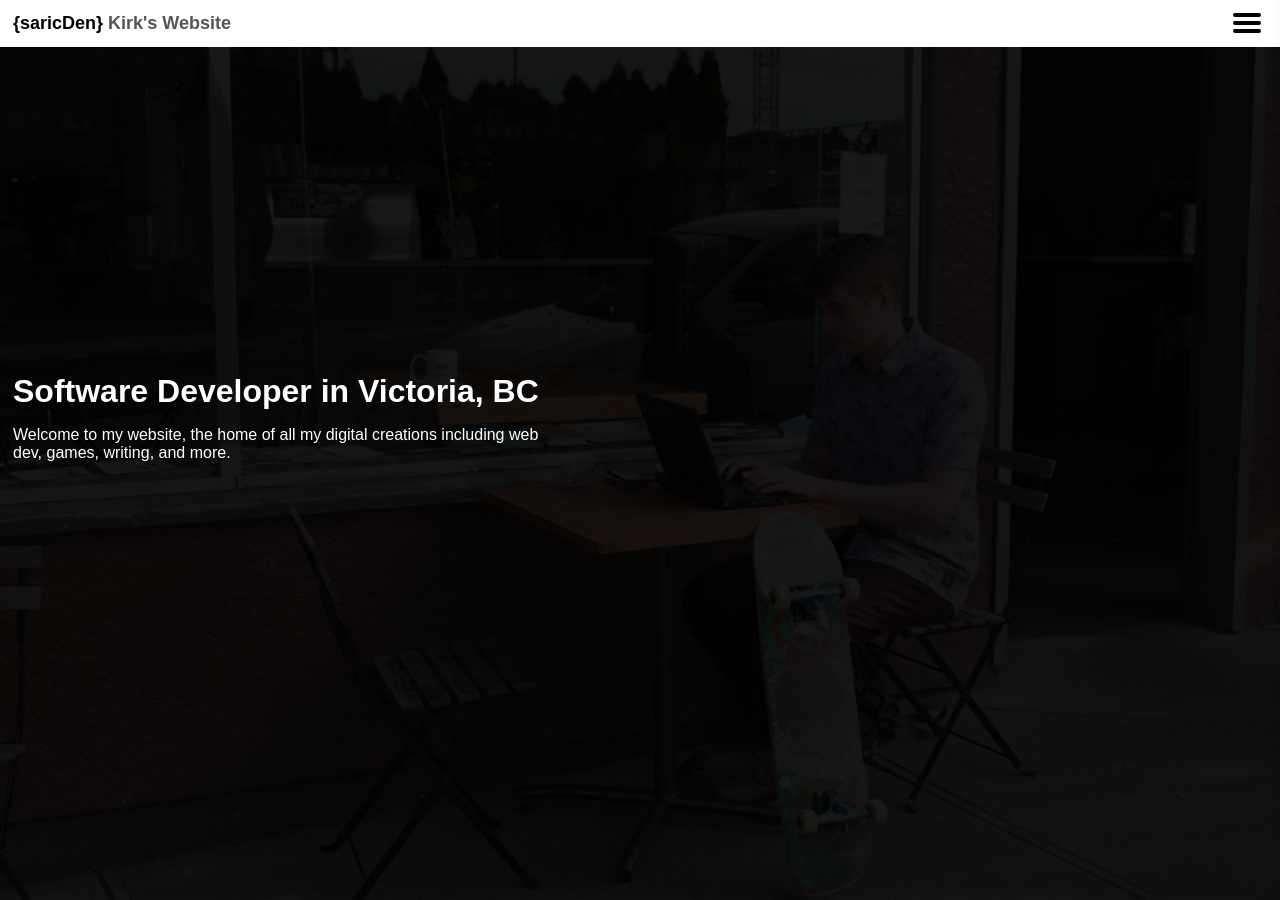
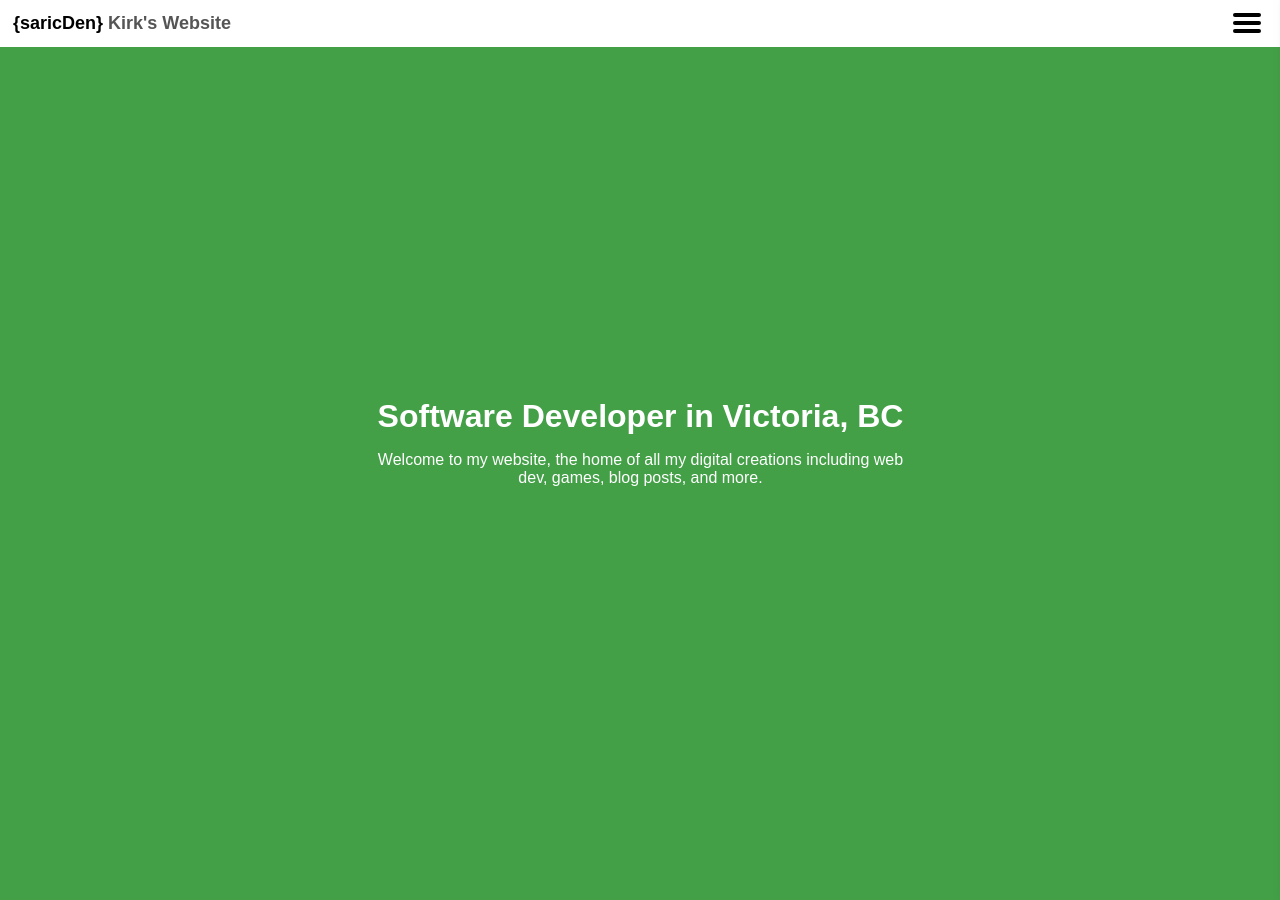
Before and after one commit to saricden/saricden.com, a Jekyll site: the page built from index.html, in a window 1280 px wide. Built offline with Jekyll 4.4.1, drawn with Linux system fonts in a browser that asks for light colours.

Commit message:
Updates homepage style.

```diff
--- a/index.html
+++ b/index.html
@@ -3,8 +3,8 @@
 title: saricDen - Software Developer in Victoria, BC
 ---
 <main id="home">
-  <div class="titlebox">
+  <div class="vcenter">
     <h1>Software Developer in Victoria, BC</h1>
-    <p>Welcome to my website, the home of all my digital creations including web dev, games, writing, and more.</p>
+    <p>Welcome to my website, the home of all my digital creations including web dev, games, blog posts, and more.</p>
   </div>
 </main>
--- a/src/css/main.css
+++ b/src/css/main.css
@@ -130,16 +130,6 @@
 
 /* Reusable classes
 ----------------------------- */
-/* Homepage title box */
-.titlebox {
-  position: absolute;
-  top: 40%;
-  width: 100%;
-  max-width: 553px;
-  box-sizing: border-box;
-  padding: 13px;
-}
-
 /* Page header banner */
 .banner {
   padding: 30px;
@@ -233,13 +223,16 @@
   margin: 0;
   padding: 0;
   color: #FFF;
-  background:
-    linear-gradient(
-        rgba(0, 0, 0, 0.9),
-        rgba(0, 0, 0, 0.9)
-    ),
-    #CCC url(/src/img/home-bg.jpg) no-repeat bottom center;
-  background-size: cover;
+  background-color: #43A047;
+}
+
+#home > div {
+  width: 100%;
+  max-width: 567px;
+  box-sizing: border-box;
+  margin: 0 auto;
+  padding: 20px;
+  text-align: center;
 }
 
 #overlay {
@@ -339,9 +332,6 @@
 }
 
 @media only screen and (max-width: 552px) {
-  .titlebox {
-    text-align: center;
-  }
   .game {
     width: 33%;
   }
```
